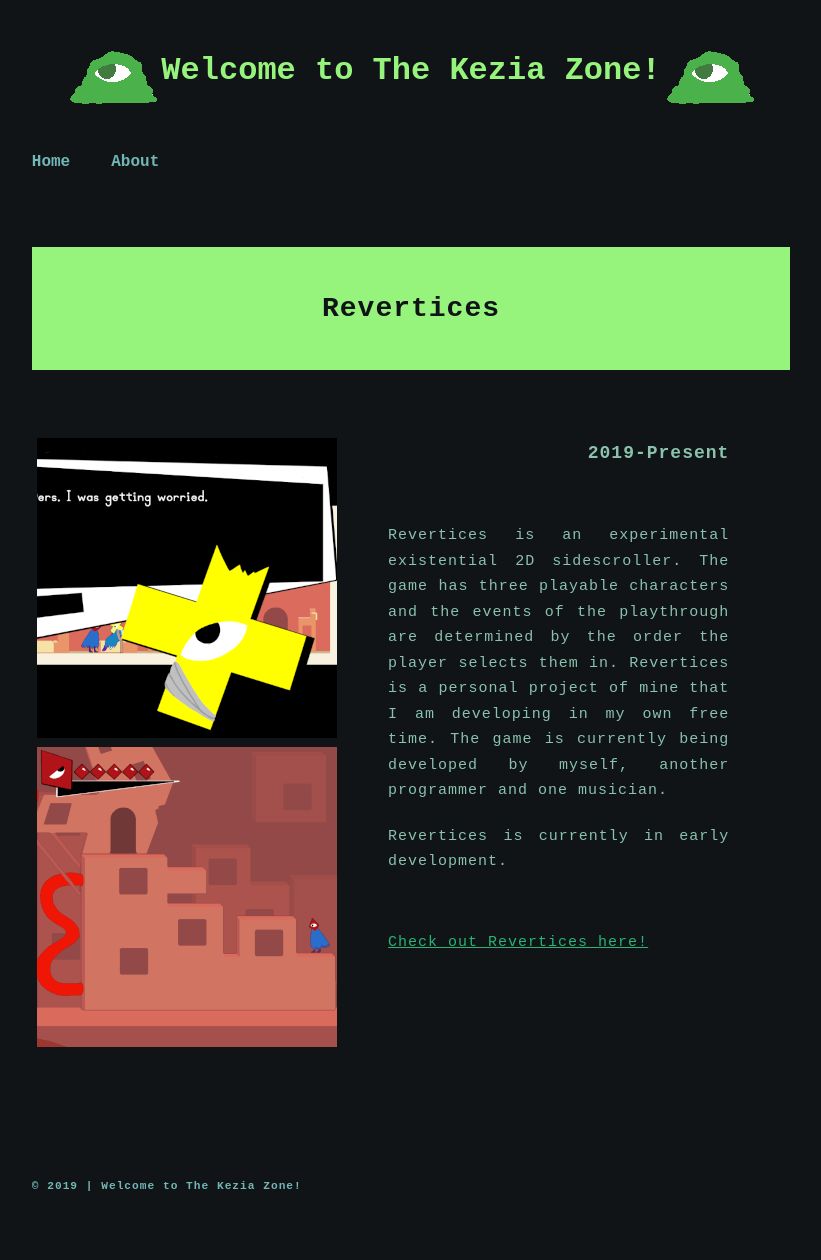
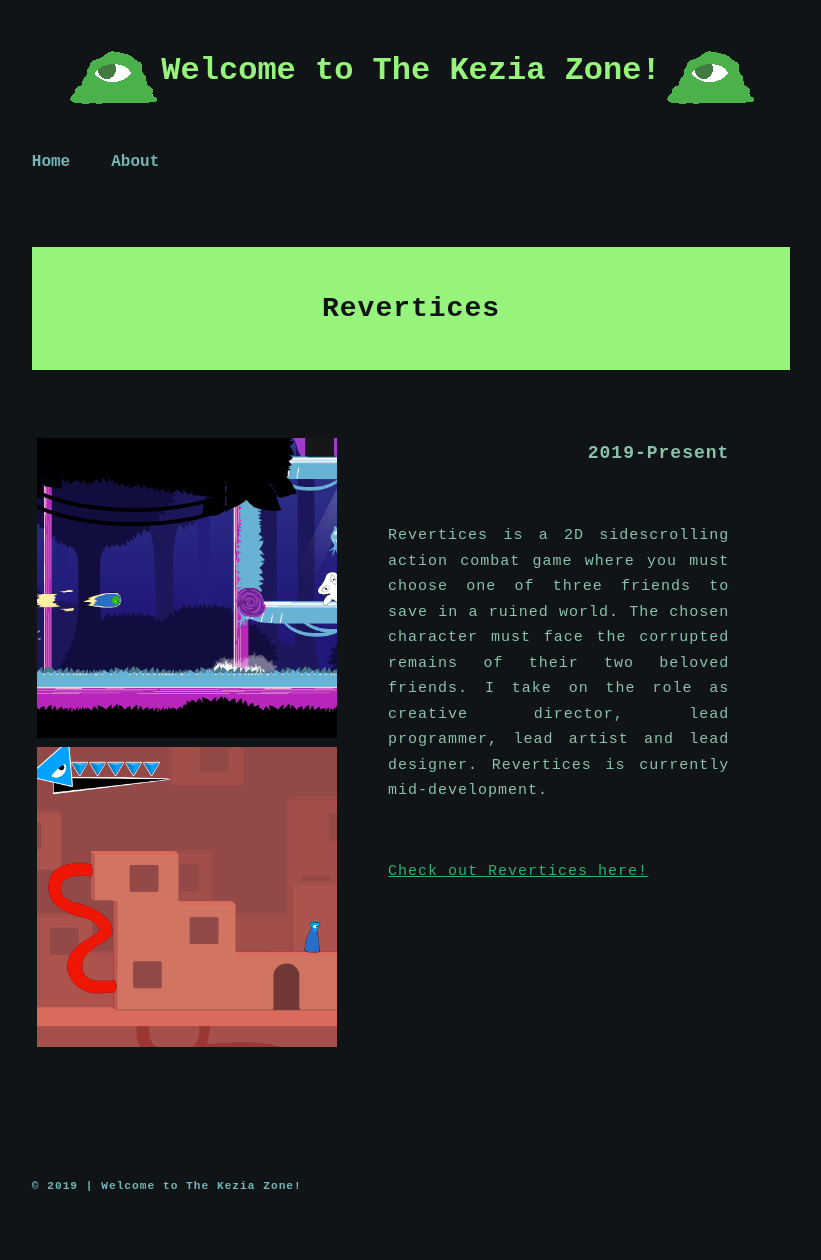
Before and after one commit to Keziaa/keziaa.github.io, a Jekyll site: the page built from revertices.markdown, in a window 1280 px wide. Shown: the whole page, without its empty margins (229-1050 px from the left). Built offline with Jekyll 4.4.1, drawn with Linux system fonts in a browser that asks for light colours.

Commit message:
Added NHRS, updated Revertices

```diff
--- a/revertices.markdown
+++ b/revertices.markdown
@@ -6,9 +6,8 @@ date: 2019-Present
 image1: /images/img_revertices2.png
 image2: /images/img_revertices1.png
 image3:
-gamelink: https://twitter.com/Revertices
+gamelink: https://store.steampowered.com/app/3236560/Revertices/
 ---
 
-Revertices is an experimental existential 2D sidescroller. The game has three playable characters and the events of the playthrough are determined by the order the player selects them in. Revertices is a personal project of mine that I am developing in my own free time. The game is currently being developed by myself, another programmer and one musician.
-
-Revertices is currently in early development.
+Revertices is a 2D sidescrolling action combat game where you must choose one of three friends to save in a ruined world. The chosen character must face the corrupted remains of their two beloved friends. I take on the role as creative director, lead programmer, lead artist and lead designer.
+Revertices is currently mid-development.
```
Also changed, not shown: _layouts/default.html (+8 -2 lines), neoharbour.markdown (added, +11 -0 lines), images/img_nhrs.png (added), images/img_nhrs1.png (added), images/img_nhrs2.png (added), images/img_revertices1.png, images/img_revertices2.png, images/img_revertices_1.png (deleted).
